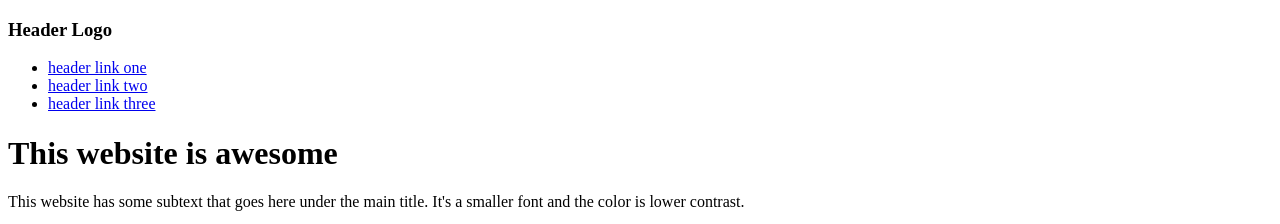
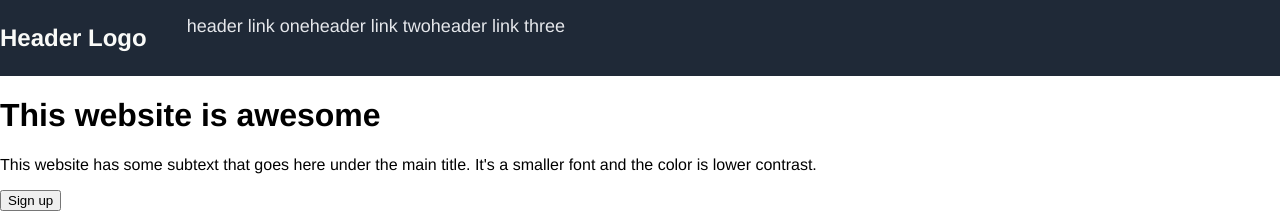
Before and after one commit to CyberTrane/landing-page, a plain HTML site: page index.html in a window 1280 px wide. Shown: the top 224 px of the page. Drawn offline with Linux system fonts and the light colour scheme.

Commit message:
Made body flex, added fonts/colors to header

```diff
--- a/index.html
+++ b/index.html
@@ -10,7 +10,7 @@
 <body>
   <div class="header-section">
     <header>
-      <h3>Header Logo</h3>
+      <h3 class="logo">Header Logo</h3>
       <ul>
         <li><a href="#">header link one</a></li>
         <li><a href="#">header link two</a></li>
--- a/styles.css
+++ b/styles.css
@@ -0,0 +1,27 @@
+body {
+    font-family: Helvetica, sans-serif;
+    margin: 0;
+    display: flex;
+    flex-direction: column;
+}
+
+header {
+    background-color: #1f2937;
+    display: flex;
+}
+
+.logo {
+    font-size: 24px;
+    color: #f9faf8;
+}
+
+ul {
+    list-style-type: none;
+    display: flex;
+}
+
+a {
+    text-decoration: none;
+    color: #e5e7eb;
+    font-size: 18px;
+}
```
